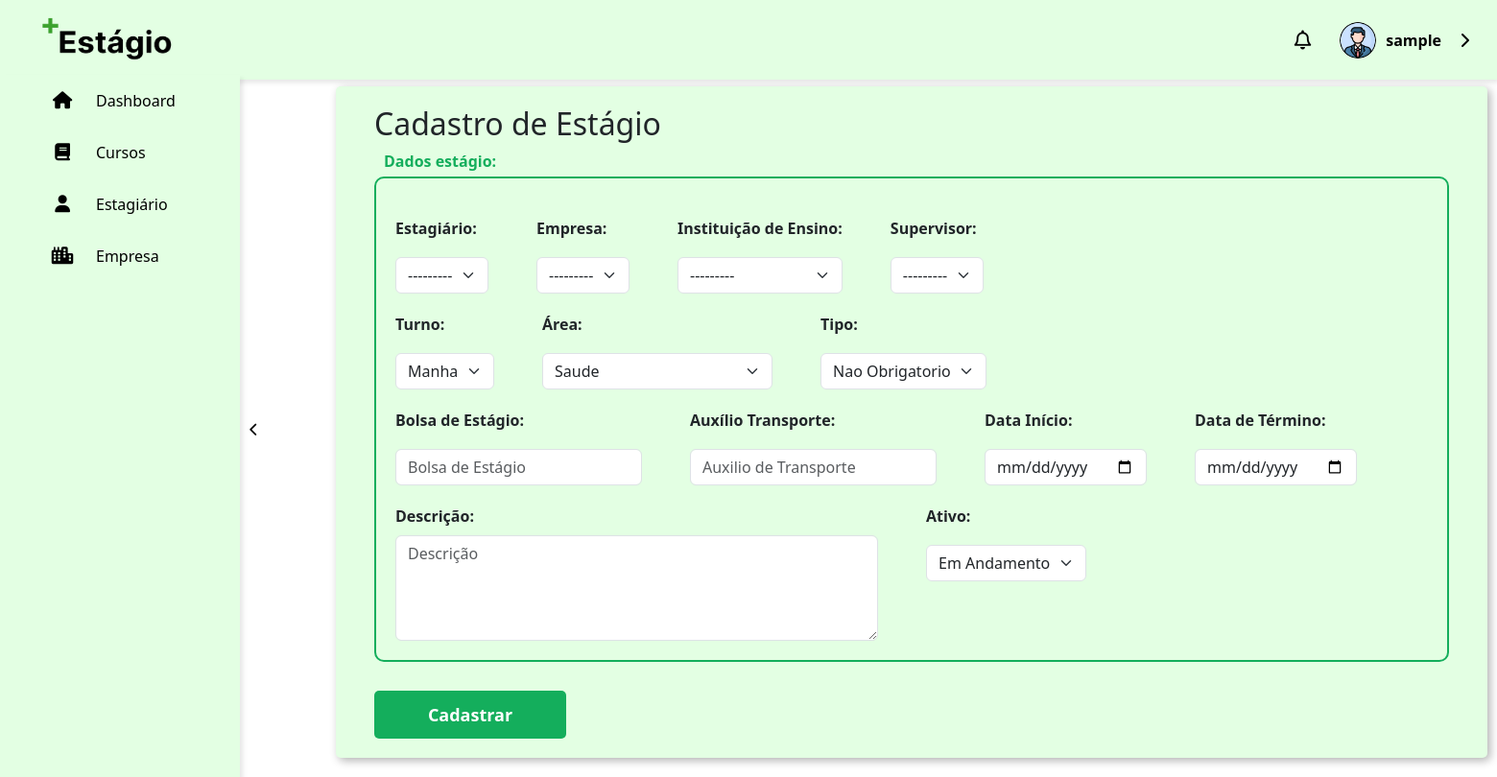
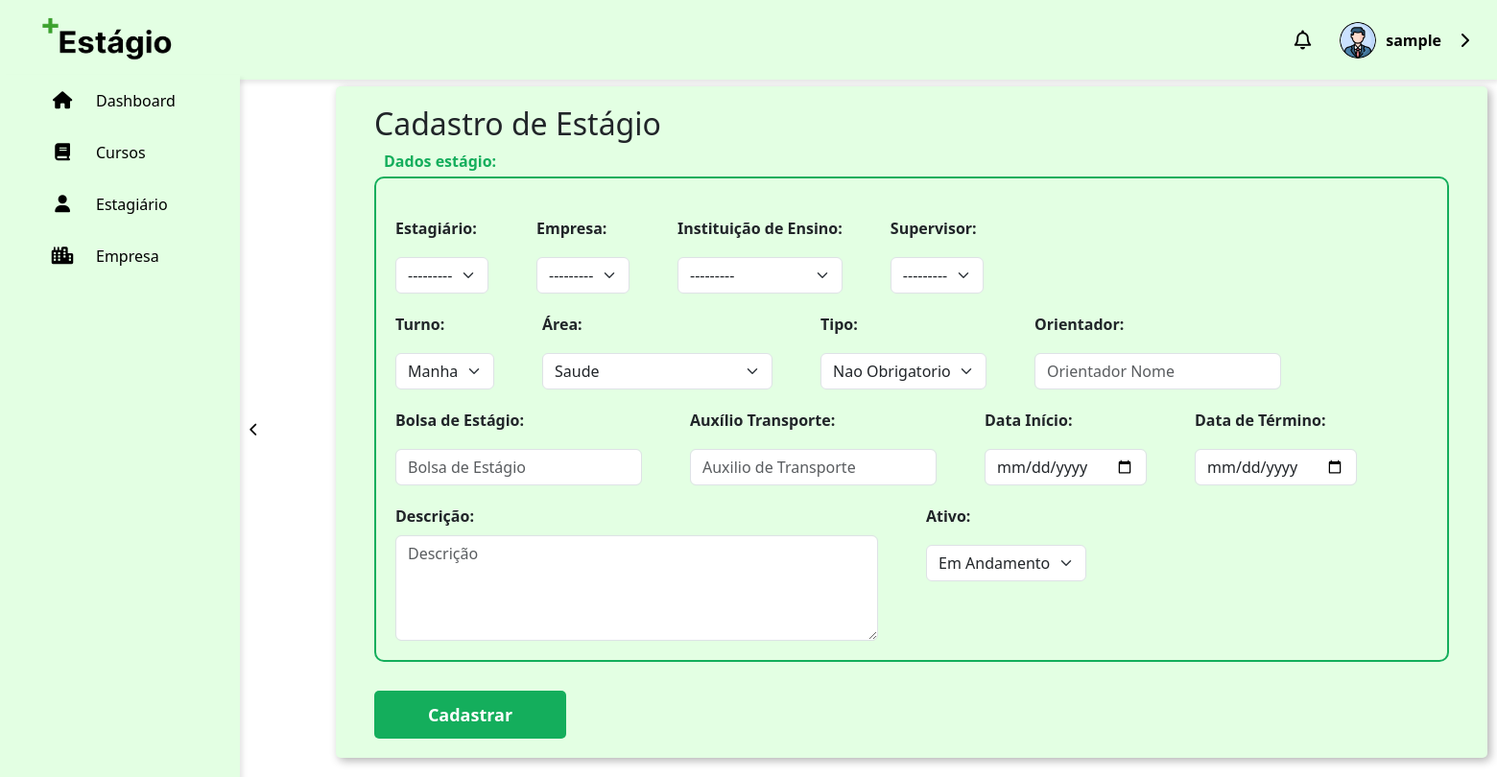
Before and after one commit to JefteFontes/estagio-plus-ProExt, a Django app: page /accounts/profile/add-estagio in a window 1560 px wide. Shown: the whole page at 96% size. Run offline with Django 5.2, Linux system fonts and the light colour scheme; the visitor is signed in with stand-in values (Sample User, id 1); data that the repository does not hold is empty; some libraries are stand-ins or nearby versions.

Commit message:
ajuste layout

```diff
--- a/dashboard/forms.py
+++ b/dashboard/forms.py
@@ -46,13 +46,13 @@ class EstagioCadastroForm(forms.ModelForm):
     turno = forms.ChoiceField(choices=TurnoChoices.choices, widget=forms.Select(attrs={'class': 'form-select'}))
     estagiario = forms.ModelChoiceField(queryset=Estagiario.objects.all(), widget=forms.Select(attrs={'class': 'form-select'}))
     empresa = forms.ModelChoiceField(queryset=Empresa.objects.all(), widget=forms.Select(attrs={'class': 'form-select'}),)
-    # supervisor somente os da empresa selecionada
+    orientador =  forms.CharField(max_length=250, widget=forms.TextInput(attrs={'class': 'form-control', 'placeholder': 'Orientador Nome'}))
     supervisor = forms.ModelChoiceField(queryset=Supervisor.objects.all(), widget=forms.Select(attrs={'class': 'form-select'}))
     instituicao = forms.ModelChoiceField(queryset=Instituicao.objects.all(), widget=forms.Select(attrs={'class': 'form-select'}))
 
     class Meta:
         model = Estagio
-        fields = ['bolsa_estagio', 'auxilio_transporte', 'area', 'status', 'descricao', 'data_inicio', 'data_fim', 'turno', 'estagiario', 'empresa', 'supervisor', 'instituicao']
+        fields = ['bolsa_estagio', 'auxilio_transporte', 'area', 'status', 'descricao', 'data_inicio', 'data_fim', 'turno', 'estagiario', 'empresa', 'orientador','supervisor', 'instituicao']
         widgets = {
             'bolsa_estagio': forms.NumberInput(attrs={'class': 'form-control', 'placeholder': 'Bolsa de Estágio'}),
             'auxilio_transporte': forms.NumberInput(attrs={'class': 'form-control', 'placeholder': 'Auxilio de Transporte'}),
@@ -63,6 +63,7 @@ class EstagioCadastroForm(forms.ModelForm):
             'estagiario': forms.Select(attrs={'class': 'form-control'}),
             'empresa': forms.Select(attrs={'class': 'form-control'}),
             'supervisor': forms.Select(attrs={'class': 'form-control'}),
+            'orientador': forms.TextInput(attrs={'class': 'form-control', 'placeholder': 'Orientador Nome'}),
             'instituicao': forms.Select(attrs={'class': 'form-control'})
         }
         def __init__(self, *args, **kwargs):
--- a/dashboard/templates/add_estagios.html
+++ b/dashboard/templates/add_estagios.html
@@ -78,6 +78,13 @@
         <div class="error-message">{{ error }}</div>
         {% endfor %}
       </div>
+      <div class="form-inicial {% if form.orientador.errors %}has-error{% endif %}">
+        <label for="{{ form.orientador.id_for_label }}" class="form-label">Orientador:</label>
+        {{ form.orientador }}
+        {% for error in form.orientador.errors %}
+        <div class="error-message">{{ error }}</div>
+        {% endfor %}
+      </div>
     </div>
 
     <div class="form-linha1">
--- a/dashboard/views/home.py
+++ b/dashboard/views/home.py
@@ -172,6 +172,7 @@ def dashboard_instituicao(request):
                 turno=estagio_data.get('turno', ''),
                 estagiario=estagiario,
                 empresa=empresa,
+                orientador=estagio_data.get('orientador', ''),
                 supervisor=supervisor,
             )
 
```
